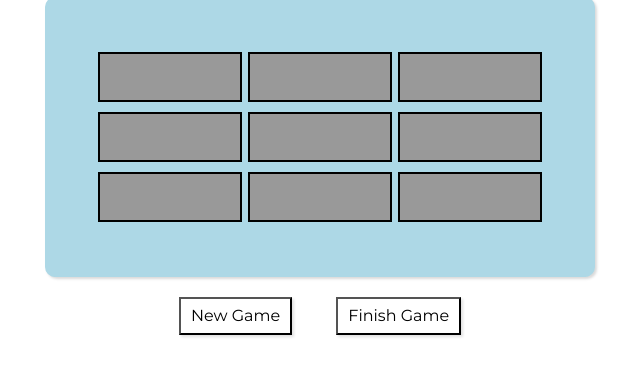
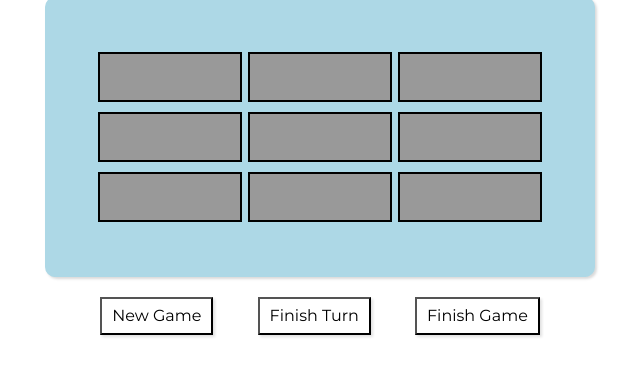
Before and after one commit to tomal02/tic-tac-js, a plain HTML site: page index.html in a window 1280 px wide. Shown: the part 233-608 px from the top of the page, without its empty margins (320-960 px from the left). Drawn offline with Linux system fonts and the light colour scheme.

Commit message:
adds finish turn button

```diff
--- a/index.html
+++ b/index.html
@@ -30,6 +30,9 @@
       <button class="button new-game" onclick="newGame()">
         New Game
       </button>
+      <button class="button finish-turn" onclick="finishTurn()">
+        Finish Turn
+      </button>
       <button class="button finish-button" onclick="finishGame()">
         Finish Game
       </button>
```
